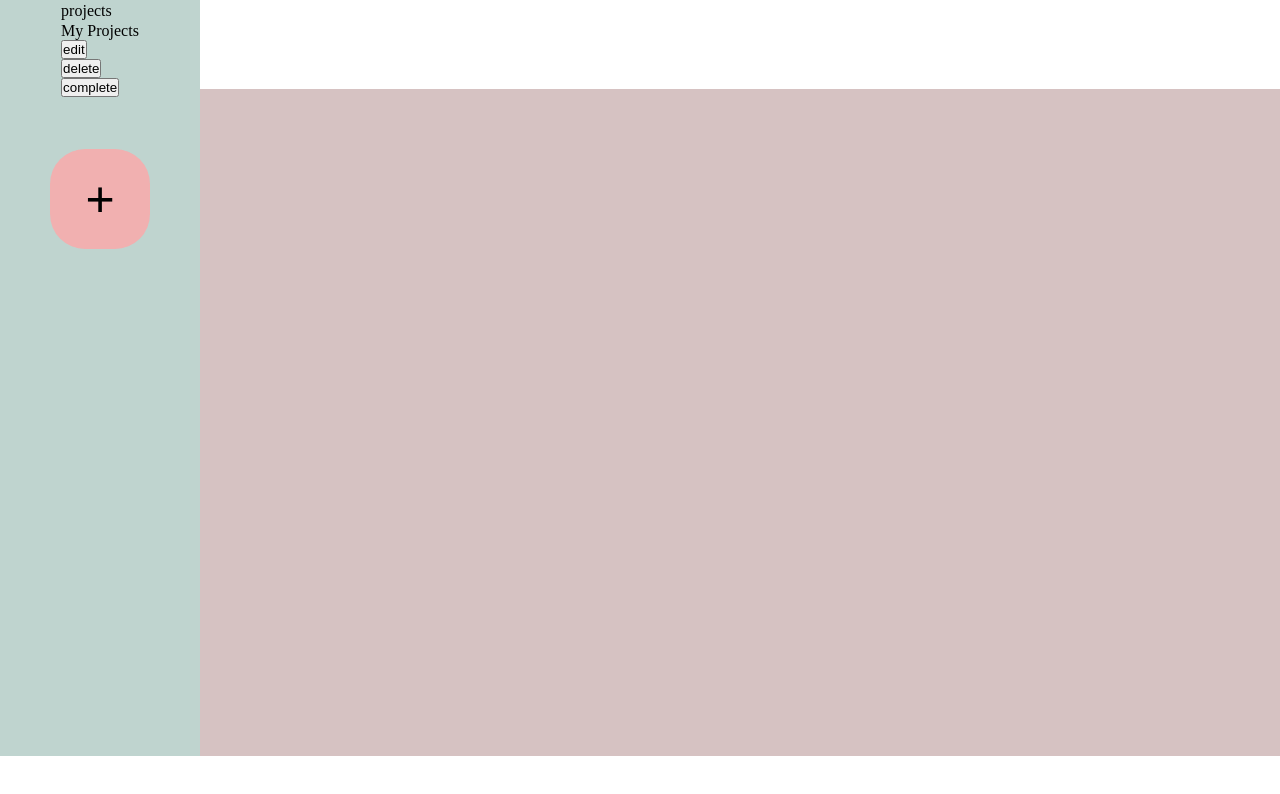
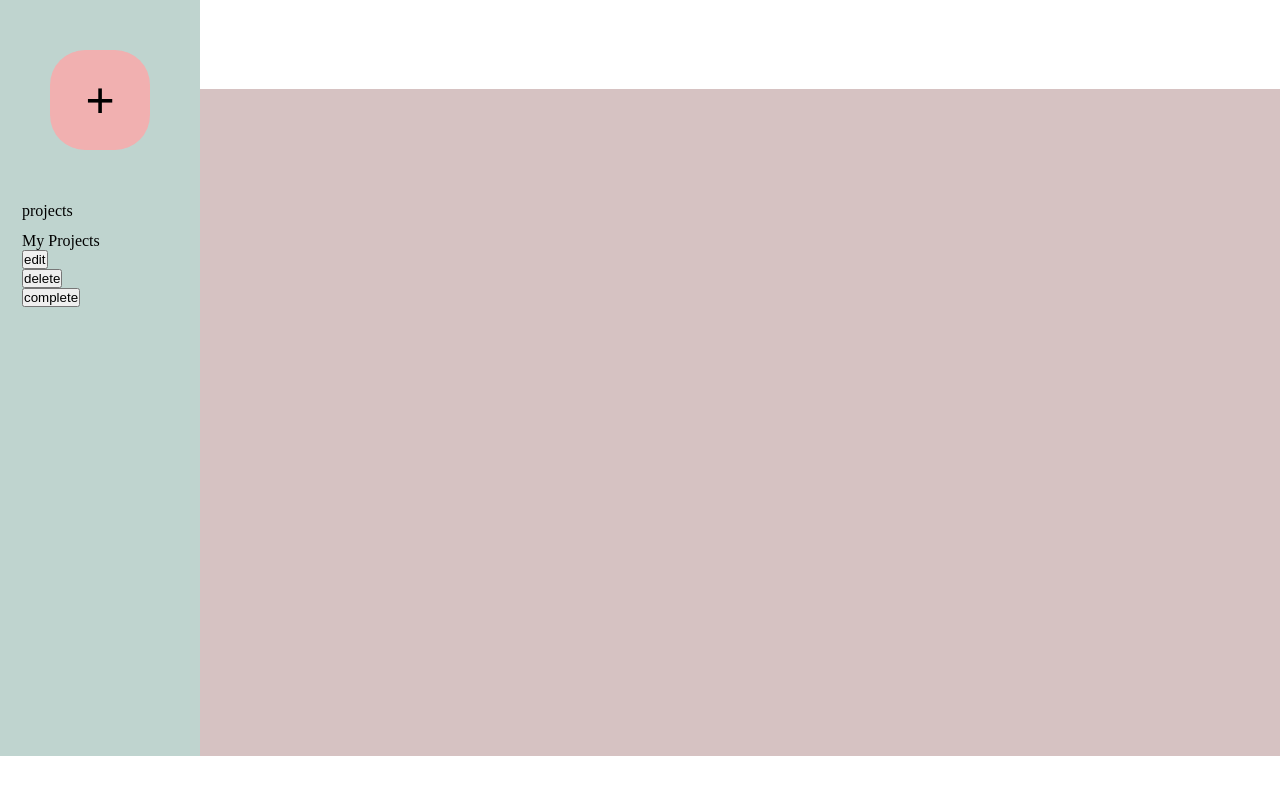
Before and after one commit to lukespicknall/todo-list, a website built with webpack: page src/template.html in a window 1280 px wide. Built offline with nearby package versions, Linux system fonts and the light colour scheme.

Commit message:
on create new project, it now displays that project. projects now appear below addBtm. project name appears at head of task table and updates as project title updates. still working to get project title to displat at head of task table upon new project creation.

```diff
--- a/src/modules/ui.js
+++ b/src/modules/ui.js
@@ -153,6 +153,7 @@ const load = () => {
             displayTasks(currentProjectDisplay);
           }
         });
+        // displayTasks(i);
       }
       // const selectProject = document.getElementsByClassName('project-row');
       // console.log(selectProject);
@@ -170,10 +171,11 @@ const load = () => {
     // CREATE TABLE ELEMENTS AND LOOP TASKLIST[] AND SEND EACH OBJS DATA TO TABLE FIELDS.
     // ADD EDITBTN FUNCTIONALITY
     const displayTasks = (a) => {
+      console.log(a);
       taskTable.innerHTML = ''; // clears current taskTable to avoid repeats
       const taskHeader = document.createElement('thead');
       taskHeader.id = 'task-header';
-      taskHeader.textContent = 'Tasks';
+      taskHeader.textContent = projectList[a].title;
       taskTable.appendChild(taskHeader);
       // LOOP THROUGH taskList[]
       for (let i = 0; i < projectList[a].tasks.length; i += 1) {
@@ -416,6 +418,7 @@ const load = () => {
       projectForm.addEventListener('submit', (e) => {
         // STOPS SUBMIT FROM SENDING DATA TO SEVER BY DEFAULT
         e.preventDefault();
+        const currentPosition = f;
         // PULL ALL RADIO INPUTS BY NAME INTO submitPriority[]
         const submitPriotiry = document.getElementsByName('project-priority');
         // LOOP THROUGH PRIORITY BUTTONS
@@ -429,10 +432,10 @@ const load = () => {
 
         // IF EDITING AN ESTABLISHED project, UPDATE THAT OBJ'S (g's) VALUE
         if (a === true) {
-          const currentPosition = f;
           projectList[currentPosition].title = projectTitle.value;
           projectList[currentPosition].due = projectDue.value;
           projectList[currentPosition].priority = projectPriorityBox.value;
+          displayTasks(currentPosition);
         // ELSE, CREAT A NEW OBJECT WITH THESE VALUES AND PUSH IT TO projectList[]
         } else {
           const projectObj = newProject(
@@ -450,7 +453,8 @@ const load = () => {
         removeBlur(pageBox);
         // PUTS project OBJECT DATA INTO DOM TABLE
         displayProjects();
-        console.log(projectList);
+        displayTasks(currentPosition);
+        console.log(currentPosition);
       });
       return projectCard;
     };
--- a/src/style.css
+++ b/src/style.css
@@ -47,6 +47,8 @@
     background-color: rgb(191, 212, 207);
     align-items: center;
 }
+#side-bar :nth-child(1) { order: 2; }
+#side-bar :nth-child(2) { order: 1; }
 
 #add-box {
   display: flex;
@@ -73,6 +75,18 @@
 position: absolute;
 }
 
+
+#project-table {
+  padding: 50px 20px 0 20px;
+  width: 100%;
+}
+
+.project-row {
+padding: none;
+}
+.project-cell {
+      padding: 10px 0 0 0;
+}
 /* FORM STLYE */
 /* This form-overlay transition code documented below it*/
 #form-overlay {
```
Also changed, not shown: dist/main.js.
